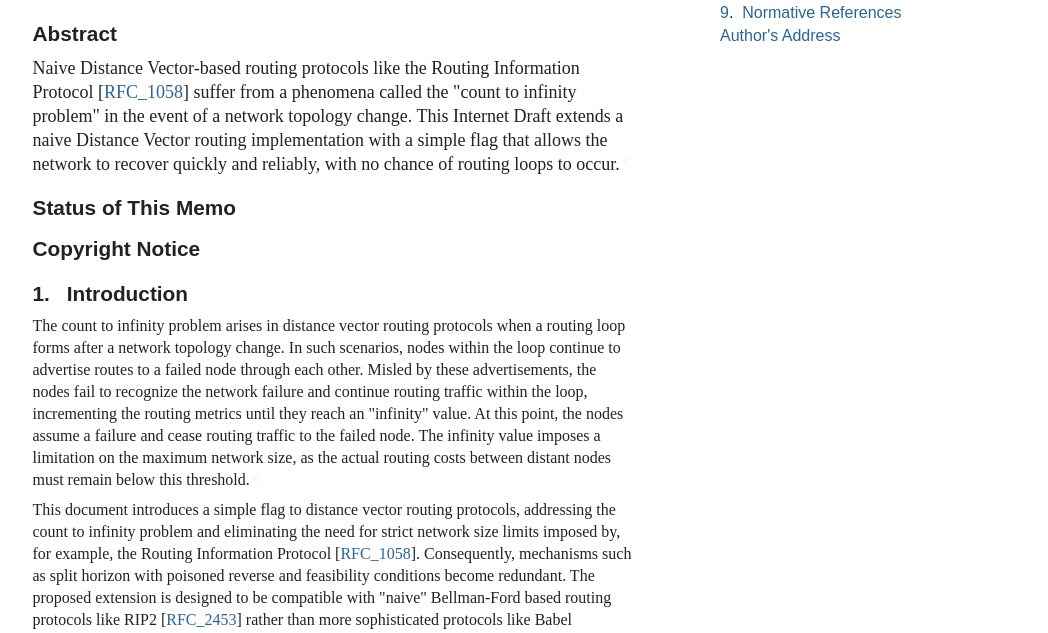
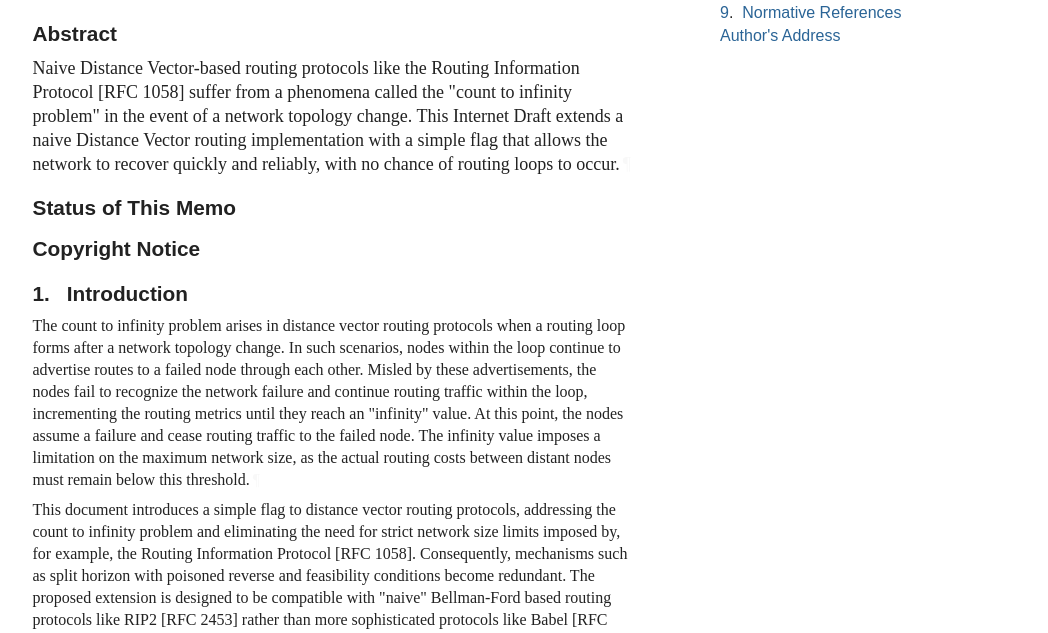
Before and after one commit to Sebastianmueller22/network-protocol, a plain HTML site: page draft-sebastian-mueller-direct-knowledge-extenstioin.html in a window 1280 px wide. Shown: the part 313-946 px from the top of the page, without its empty margins (92-1140 px from the left). Drawn offline with Linux system fonts and the light colour scheme; a web font is replaced by a local one.

Commit message:
Script updating gh-pages from fd387d7. [ci skip]

```diff
--- a/draft-sebastian-mueller-direct-knowledge-extenstioin.html
+++ b/draft-sebastian-mueller-direct-knowledge-extenstioin.html
@@ -7,7 +7,7 @@
 <title>Direct Knowledge Extension to Distance Vector Routing</title>
 <meta content="Sebastian Mueller" name="author">
 <meta content='
-       Naive Distance Vector-based routing protocols like the Routing Information Protocol   suffer from a phenomena called the "count to infinity problem"  in the event of a network topology change. This Internet Draft extends a naive Distance Vector routing implementation with a simple flag that allows the network to recover quickly and reliably, with no chance of routing loops to occur.
+       Naive Distance Vector-based routing protocols like the Routing Information Protocol [RFC 1058] suffer from a phenomena called the "count to infinity problem"  in the event of a network topology change. This Internet Draft extends a naive Distance Vector routing implementation with a simple flag that allows the network to recover quickly and reliably, with no chance of routing loops to occur.
     ' name="description">
 <meta content="xml2rfc 3.28.0" name="generator">
 <meta content="count to infinity problem" name="keyword">
@@ -1079,7 +1079,7 @@ svg :is([fill="white"], [fill^="#fff"]) {
 <h1 id="title">Direct Knowledge Extension to Distance Vector Routing</h1>
 <section id="section-abstract">
       <h2 id="abstract"><a href="#abstract" class="selfRef">Abstract</a></h2>
-<p id="section-abstract-1">Naive Distance Vector-based routing protocols like the Routing Information Protocol <span>[<a href="#RFC_1058" class="cite xref">RFC_1058</a>]</span> suffer from a phenomena called the "count to infinity problem"  in the event of a network topology change. This Internet Draft extends a naive Distance Vector routing implementation with a simple flag that allows the network to recover quickly and reliably, with no chance of routing loops to occur.<a href="#section-abstract-1" class="pilcrow">¶</a></p>
+<p id="section-abstract-1">Naive Distance Vector-based routing protocols like the Routing Information Protocol [RFC 1058] suffer from a phenomena called the "count to infinity problem"  in the event of a network topology change. This Internet Draft extends a naive Distance Vector routing implementation with a simple flag that allows the network to recover quickly and reliably, with no chance of routing loops to occur.<a href="#section-abstract-1" class="pilcrow">¶</a></p>
 </section>
 <div id="status-of-memo">
 <section id="section-boilerplate.1">
@@ -1166,7 +1166,7 @@ svg :is([fill="white"], [fill^="#fff"]) {
 <a href="#section-1" class="section-number selfRef">1. </a><a href="#name-introduction" class="section-name selfRef">Introduction</a>
       </h2>
 <p id="section-1-1">The count to infinity problem arises in distance vector routing protocols when a routing loop forms after a network topology change. In such scenarios, nodes within the loop continue to advertise routes to a failed node through each other. Misled by these advertisements, the nodes fail to recognize the network failure and continue routing traffic within the loop, incrementing the routing metrics until they reach an "infinity" value. At this point, the nodes assume a failure and cease routing traffic to the failed node. The infinity value imposes a limitation on the maximum network size, as the actual routing costs between distant nodes must remain below this threshold.<a href="#section-1-1" class="pilcrow">¶</a></p>
-<p id="section-1-2">This document introduces a simple flag to distance vector routing protocols, addressing the count to infinity problem and eliminating the need for strict network size limits imposed by, for example, the Routing Information Protocol <span>[<a href="#RFC_1058" class="cite xref">RFC_1058</a>]</span>. Consequently, mechanisms such as split horizon with poisoned reverse and feasibility conditions become redundant. The proposed extension is designed to be compatible with "naive" Bellman-Ford based routing protocols like RIP2 <span>[<a href="#RFC_2453" class="cite xref">RFC_2453</a>]</span> rather than more sophisticated protocols like Babel <span>[<a href="#RFC_6126" class="cite xref">RFC_6126</a>]</span> , which were developed to tackle the count to infinity problem. Due to its simplicity, this extension should still be compatible with various distance vector-based routing protocols.<a href="#section-1-2" class="pilcrow">¶</a></p>
+<p id="section-1-2">This document introduces a simple flag to distance vector routing protocols, addressing the count to infinity problem and eliminating the need for strict network size limits imposed by, for example, the Routing Information Protocol [RFC 1058]. Consequently, mechanisms such as split horizon with poisoned reverse and feasibility conditions become redundant. The proposed extension is designed to be compatible with "naive" Bellman-Ford based routing protocols like RIP2 [RFC 2453] rather than more sophisticated protocols like Babel [RFC 6126] , which were developed to tackle the count to infinity problem. Due to its simplicity, this extension should still be compatible with various distance vector-based routing protocols.<a href="#section-1-2" class="pilcrow">¶</a></p>
 </section>
 </div>
 <div id="conventions-and-definitions">
```
Also changed, not shown: draft-sebastian-mueller-direct-knowledge-extenstioin.txt.
